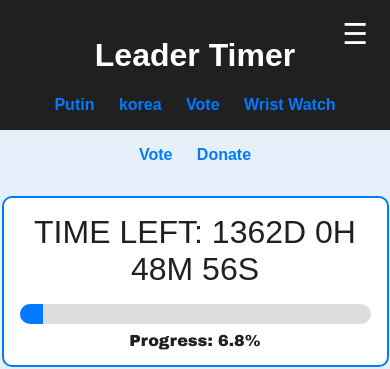
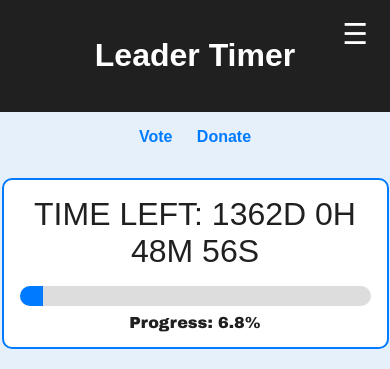
Before and after one commit to vidic3641/Leadertimer-test, a plain HTML site: page index.html in a window 390 px wide. Shown: the top 369 px of the page. Drawn offline with nearby package versions, Linux system fonts and the light colour scheme; no server answers.

Commit message:
Add files via upload

```diff
--- a/index.html
+++ b/index.html
@@ -330,10 +330,7 @@
       .main-wrapper {
         margin-left: 0;
       }
-      .sidebar {
-        display: none;
-      }
-    }
+        }
   </style>
 </head>
 <body>
@@ -350,13 +347,7 @@
 <header>
     <h1>Leader Timer</h1>
     <button id="menu-toggle" class="hamburger" aria-label="Toggle menu">☰</button>
-    <nav id="nav-menu">
-    <a href="putin.html">Putin</a>
-    <a href="#korea.html">korea</a>
-    <a href="#vote">Vote</a>
-    <a href="#watch">Wrist Watch</a>
-  </nav>
-  </header>
+      </header>
   <nav>
     <a href="#vote">Vote</a>
     <a href="#donate">Donate</a>
```
